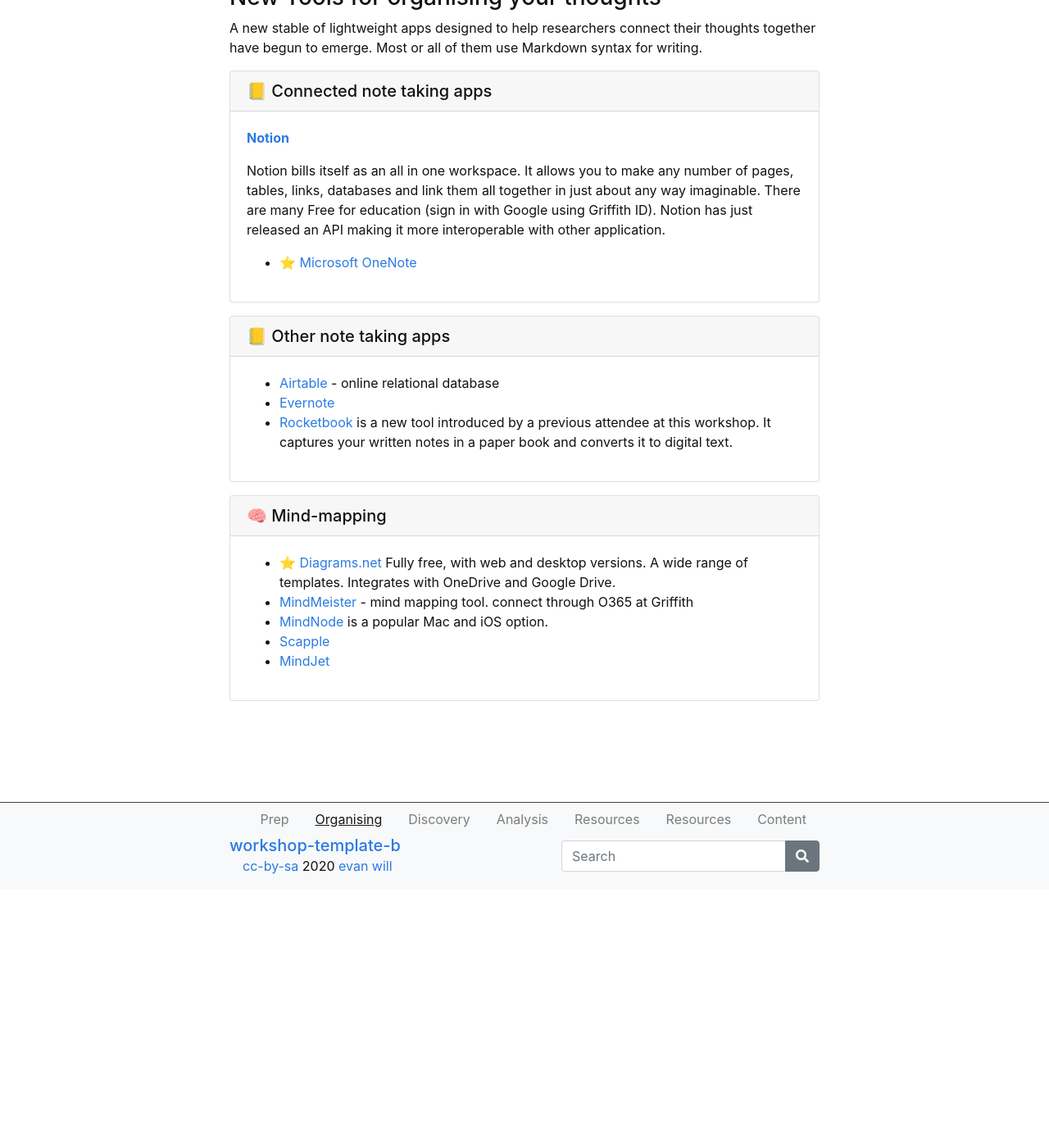
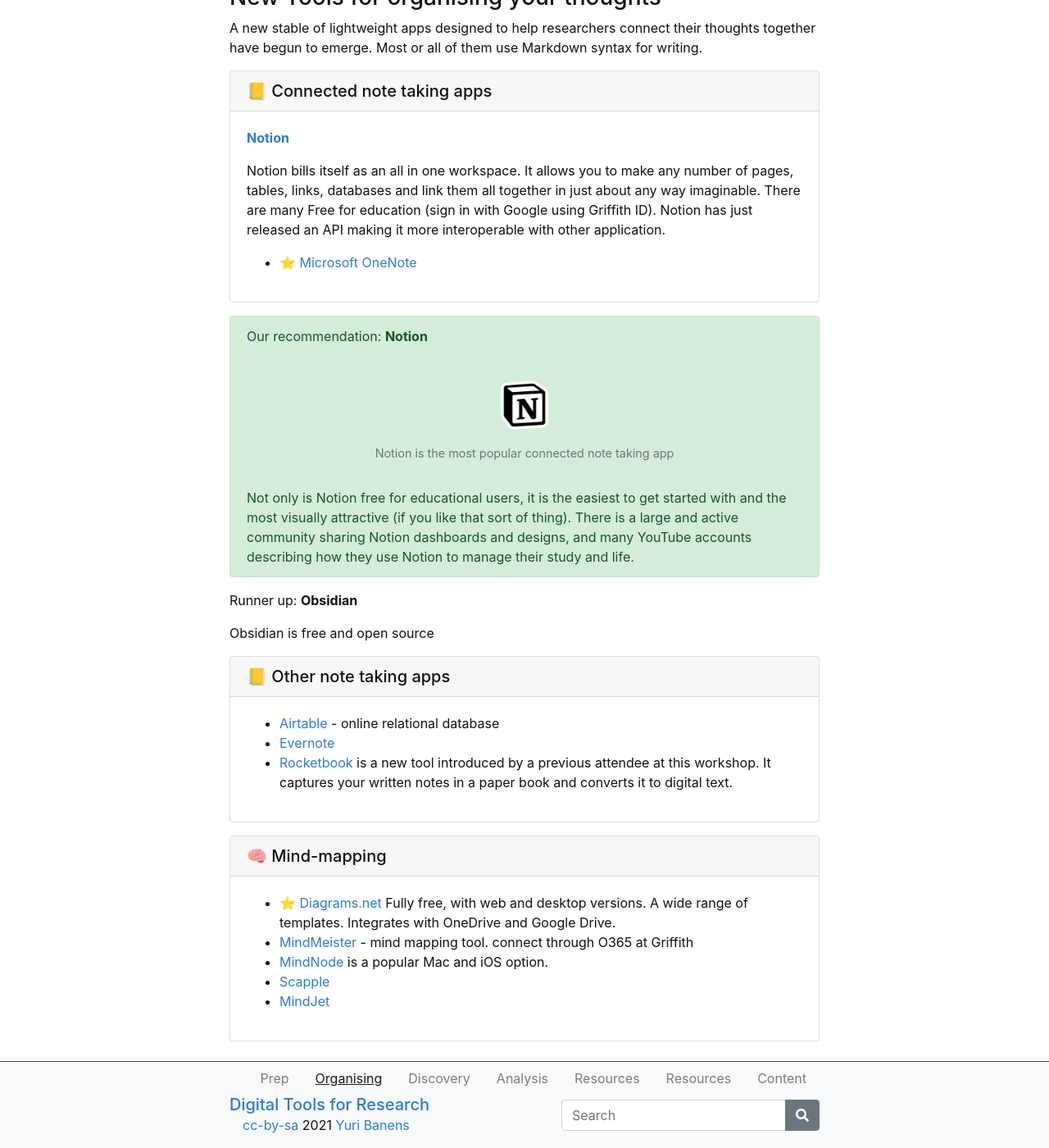
Before and after one commit to GriffithUniLibrary/digital-tools-modular, a Jekyll site: the page built from content/1-organising.md, in a window 1280 px wide and 1400 px high, scrolled down 316 px. Shown: the whole window at 82% size. Built offline with Jekyll 4.4.1, drawn with Linux system fonts in a browser that asks for light colours; some of the changed text lies outside the part shown.

Commit message:
Notion stuff

```diff
--- a/_config.yml
+++ b/_config.yml
@@ -10,26 +10,26 @@
 # SITE SETTINGS
 #
 # title appears in the header
-title: workshop-template-b
+title: Digital Tools for Research
 # title-icon appears in the header to give some pizazz (leave blank for none)
 # choose from Font Awesome 5 free, https://fontawesome.com/icons?d=gallery&m=free
 # some options: fas fa-wrench; fas fa-cogs; fas fa-code; fas fa-chalkboard-teacher; fas fa-book-open
 title-icon: fas fa-code
 # description, keywords, and image for meta tags
-description: "Create a workshop website quick and easy!"
-keywords: "workshops, websites, gh-pages, jekyll"
+description: "Digital Tools to make your research life easier and more fun!"
+keywords: "workshops, research, library, digital"
 featured-image: "/images/uidaho-workshop.jpg"
 # add search box to footer? true/false
 search: true
 
 # author settings for cc-by, appears in the footer and credits
-author: evan will
+author: Yuri Banens
 # your github username for link [optional]
-github_username: evanwill
+github_username: GriffithUniLibrary
 # year or date published
-pub_year: 2020
+pub_year: 2021
 # location of code, the full url to your github repository
-source-code: https://github.com/evanwill/workshop-template-b
+source-code: https://github.com/GriffithUniLibrary/digital-tools-modular
 
 ##########
 # URL VARIABLES [optional!]
--- a/content/1-organising.md
+++ b/content/1-organising.md
@@ -20,6 +20,20 @@ A new stable of lightweight apps designed to help researchers connect their thou
 
 {% include card.html header="📒 Connected note taking apps" text=connectednotes %}
 
+{% capture bestconnected %}
+Our recommendation: **Notion**
+{% include figure.html img="icon_notion.png" alt="Notion app icon" caption="Notion is the most popular connected note taking app" width="80px" %}
+
+Not only is Notion free for educational users, it is the easiest to get started with and the most visually attractive (if you like that sort of thing). There is a large and active community sharing Notion dashboards and designs, and many YouTube accounts describing how they use Notion to manage their study and life.
+{% endcapture %}
+
+{% include alert.html text=bestconnected color="success" %}
+
+
+Runner up: **Obsidian**
+
+Obsidian is free and open source
+
 
 {% capture notes %}
  - [Airtable](www.airtable.com) - online relational database
```
Also changed, not shown: images/icon_notion.png (added).
